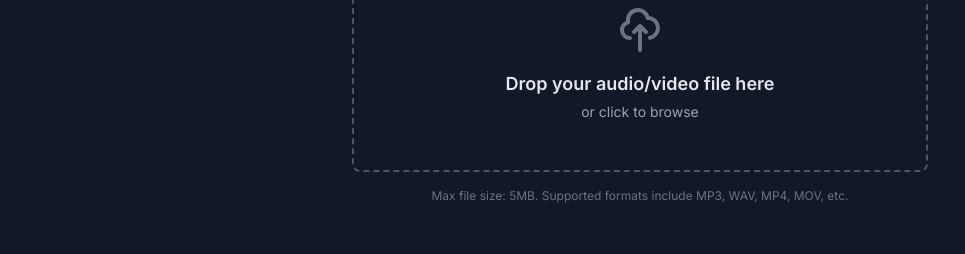
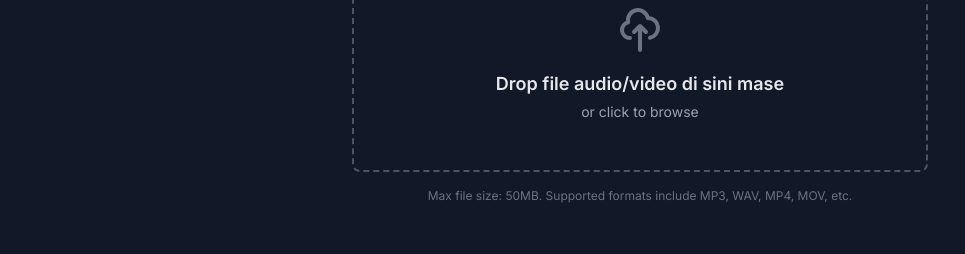
Before and after one commit to adityawildan/Netlifysubgen2, a React (Vite) app: page / in a window 1280 px wide. Shown: the part 294-548 px from the top of the page, without its empty margins (0-965 px from the left). Built offline with nearby package versions, Linux system fonts and the light colour scheme.

Commit message:
Update FileUpload.tsx

```diff
--- a/components/FileUpload.tsx
+++ b/components/FileUpload.tsx
@@ -55,12 +55,12 @@ const FileUpload: React.FC<FileUploadProps> = ({ onFileChange }) => {
         <label htmlFor="file-upload" className="cursor-pointer flex flex-col items-center">
           <UploadIcon className="mx-auto h-12 w-12 text-gray-500" />
           <span className="mt-4 block text-lg font-semibold text-gray-200">
-            Drop your audio/video file here
+            Drop file audio/video di sini mase
           </span>
           <span className="mt-1 block text-sm text-gray-400">or click to browse</span>
         </label>
       </div>
-       <p className="text-xs text-gray-500 mt-4">Max file size: 5MB. Supported formats include MP3, WAV, MP4, MOV, etc.</p>
+       <p className="text-xs text-gray-500 mt-4">Max file size: 50MB. Supported formats include MP3, WAV, MP4, MOV, etc.</p>
     </div>
   );
 };
```
